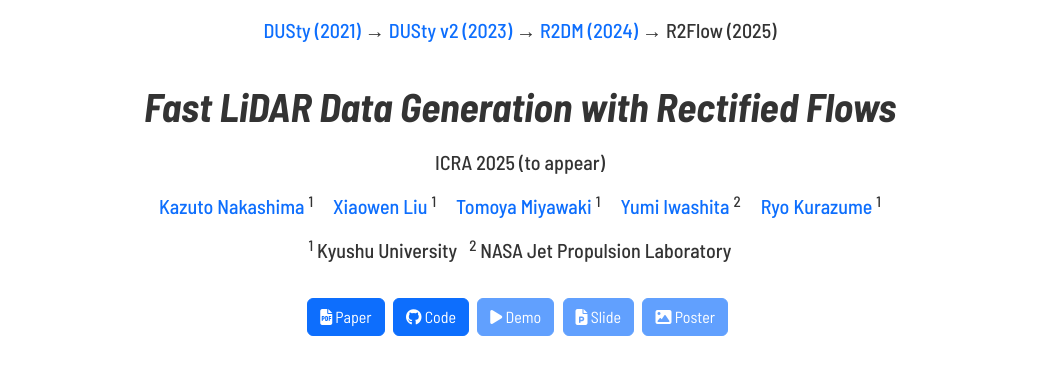
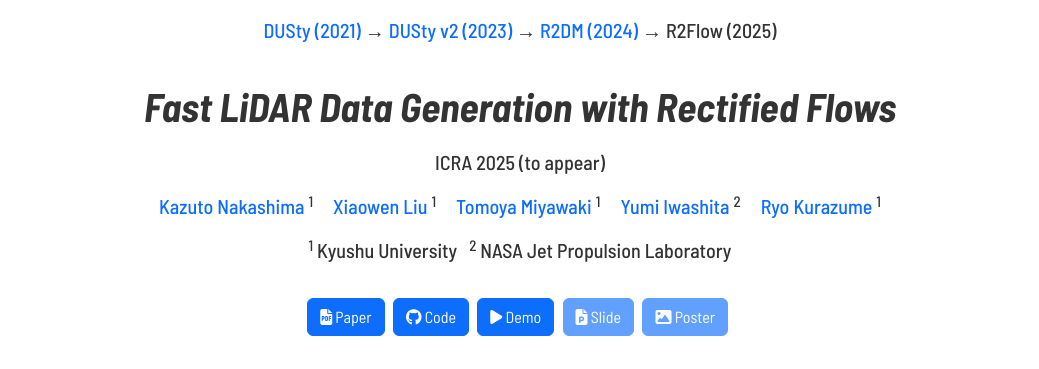
Before and after one commit to kazuto1011/r2flow, a plain HTML site: page index.html in a window 1280 px wide. Shown: the top 369 px of the page, without its empty margins (120-1159 px from the left). Drawn offline with nearby package versions, Linux system fonts and the light colour scheme; a web font is replaced by a local one.

Commit message:
add demo link

```diff
--- a/index.html
+++ b/index.html
@@ -75,7 +75,9 @@
       <div class="materials">
         <a href="https://arxiv.org/abs/2412.02241" class="btn btn-primary"><i class="fa-solid fa-file-pdf"></i> Paper</a>
         <a href="https://github.com/kazuto1011/r2flow" class="btn btn-primary"><i class="fa-brands fa-github"></i> Code</a>
-        <a href="" class="btn btn-primary disabled" aria-disabled="true"><i class="fa-solid fa-play"></i> Demo</a>
+        <a href="https://huggingface.co/spaces/kazuto1011/r2flow" class="btn btn-primary" aria-disabled="true"
+          ><i class="fa-solid fa-play"></i> Demo</a
+        >
         <a href="" class="btn btn-primary disabled" aria-disabled="true"><i class="fa-solid fa-file-powerpoint"></i> Slide</a>
         <a href="" class="btn btn-primary disabled" aria-disabled="true"><i class="fa-solid fa-image"></i> Poster</a>
       </div>
```
